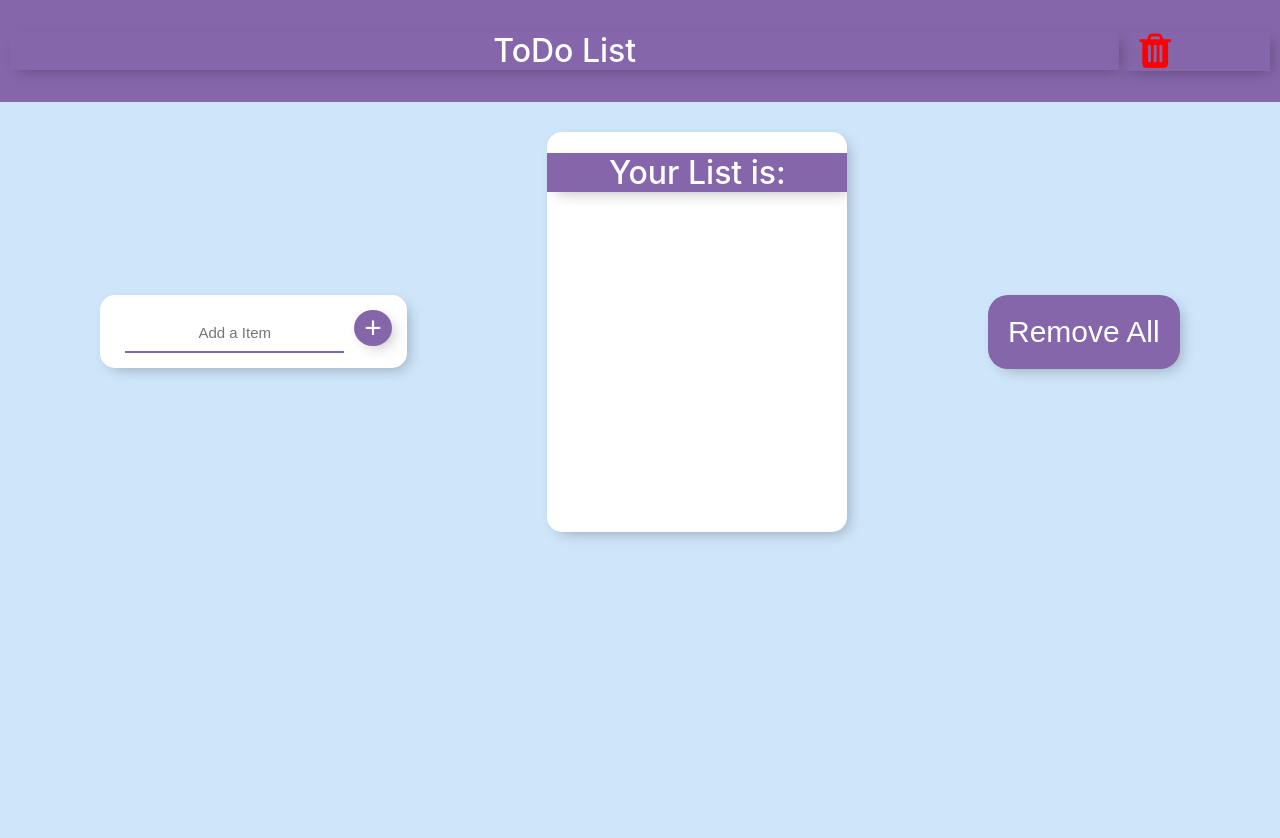
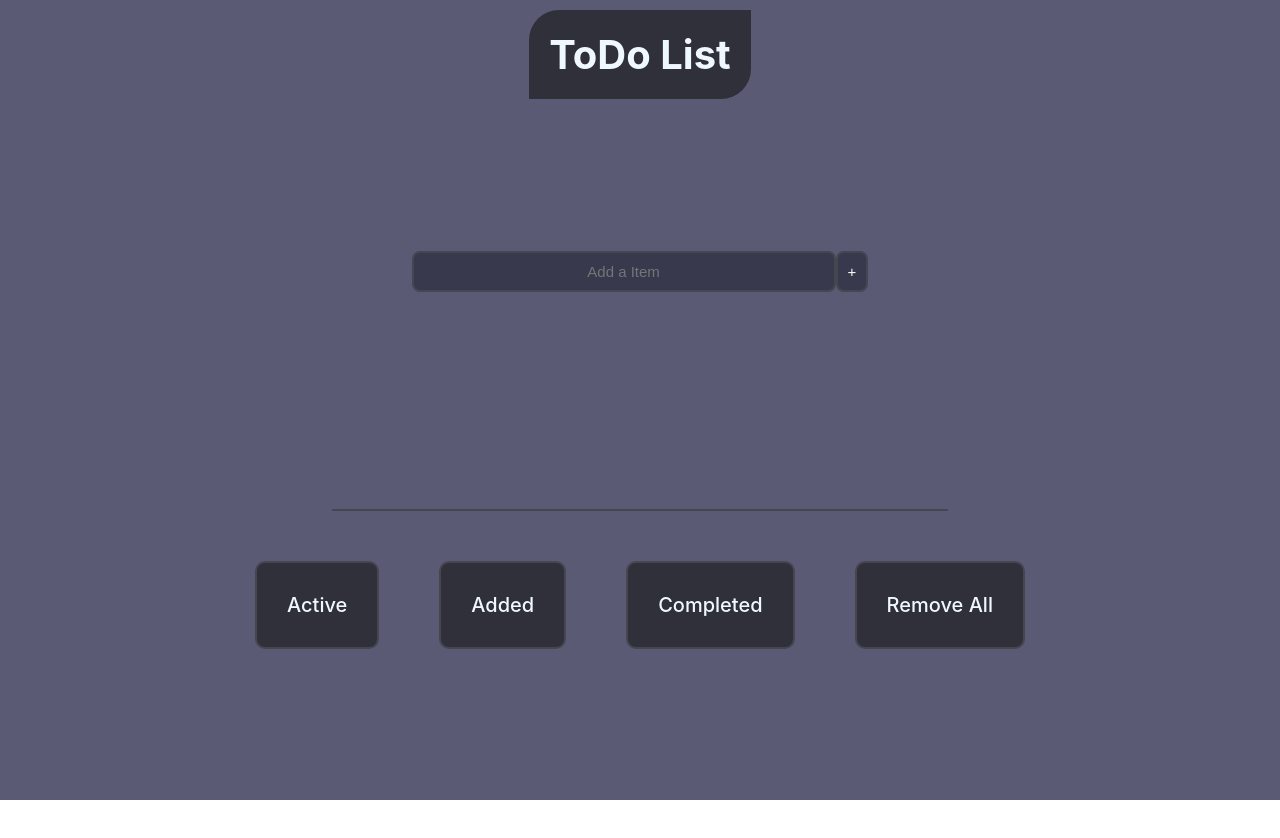
Before and after one commit to pritishajain/React_Training_Assignment, a React (Create React App) app in the folder to-do-list/: page / in a window 1280 px wide. Shown: the top 838 px of the page. After the commit the page ends 800 px from the top, so only its background shows below. Built offline with nearby package versions, Linux system fonts and the light colour scheme.

Commit message:
todo_list_week2:add functionality to to-do-list

```diff
--- a/to-do-list/src/App.tsx
+++ b/to-do-list/src/App.tsx
@@ -3,8 +3,8 @@ import Display from './components/to-do-display';
 
 function App() {
   return (
-    <Display/>
-       );
+    <Display />
+  );
 }
 
 export default App;
--- a/to-do-list/src/assets/css/to-do-display.css
+++ b/to-do-list/src/assets/css/to-do-display.css
@@ -1,4 +1,4 @@
-.main-div{
+/*.main-div{
   width: 100%;
   background-color: rgb(206, 229, 250) ;
   height:900px;
@@ -22,25 +22,25 @@ color: red;
 }
 h1{
   color: white;
-  /* padding: 6px 0 2px 0; */
+  padding: 6px 0 2px 0;
   text-align: center;
   font-weight: 500;
   box-shadow: 5px 5px 15px -5px rgba(0,0,0,0.3);
 }
 .container{
   display: flex;
+  flex-direction: column;
   justify-content: space-around;
   align-items: center;
   padding: 30px;
-
-}
-.add-list{
   background-color: white;
   border:none;
   border-radius: 15px;
   box-shadow: 5px 5px 15px -5px rgba(0,0,0,0.3);
   padding: 15px;
-  }
+
+}
+
 input{
   text-align: center;
   border: none;
@@ -53,15 +53,14 @@ input{
   color: #8566aa;
 }
 #Add{
-  border-radius: 50%;
+
   background-color: #8566aa;
   color: white;
   font-size: 30px;
   border: none;
   padding-left:10px;
   padding-right: 10px;
-  border-color: transparent;
-  box-shadow: 5px 5px 15px -5px rgba(0,0,0,0.3);
+
   outline: none;
 }
 #Add:hover{
@@ -78,29 +77,15 @@ input{
   box-shadow: 5px 5px 15px -5px rgba(0,0,0,0.3);
   outline: none;
 }
-.show-list{
 
-  background-color: white;
-  border:none;
-  border-radius: 15px;
-  box-shadow: 5px 5px 15px -5px rgba(0,0,0,0.3);
-  height: 50vh;
-  width: 300px;
-  overflow: scroll;
-
-
-}
 .show-list h1{
   background-color: #8566aa;
   color: white;
-  /* padding: 6px 0 2px 0; */
+  padding: 6px 0 2px 0;
   text-align: center;
   font-weight: 500;
   box-shadow: 5px 5px 15px -5px rgba(0,0,0,0.3);
 
-}
-.show-list::-webkit-scrollbar{
-  display: none;
 }
 @media screen and (max-width:950px)
 {
@@ -111,4 +96,91 @@ input{
    margin: 20px;
   }
 
+} */
+.head {
+  padding: 10px;
+  text-align: center;
+  font-size: 20px;
 }
+h1 {
+  margin: auto;
+  background-color: rgb(48, 48, 59);
+  width: fit-content;
+  padding: 20px;
+  border-bottom-right-radius: 30px;
+  border-top-left-radius: 30px;
+  color: aliceblue;
+}
+.main-div {
+  background-color: rgb(90, 90, 116);
+  height: 100vh;
+  margin: auto;
+}
+.upper-container {
+  display: flex;
+  flex-direction: column;
+  justify-content: center;
+  padding: 20px;
+  border-bottom: 2px solid rgb(70, 70, 80);
+  height: 45vh;
+  width: 45%;
+  margin: auto;
+}
+.add-list {
+  display: flex;
+  justify-content: center;
+}
+.show-list {
+  margin: 30px;
+  overflow: scroll;
+}
+.show-list::-webkit-scrollbar {
+  display: none;
+}
+input[type="text"] {
+  text-align: center;
+  border: 2px solid rgb(70, 70, 80);
+  font-size: 15px;
+  padding: 10px;
+  outline: none;
+  background-color: rgb(57, 57, 78);
+  width: 400px;
+  border-radius: 8px;
+  color: aliceblue;
+}
+#Add {
+  background-color: rgb(57, 57, 78);
+  color: white;
+  font-size: 15px;
+  border: none;
+  padding: 10px;
+  border: 2px solid rgb(70, 70, 80);
+  outline: none;
+  border-radius: 8px;
+}
+#Add:active {
+
+  box-shadow: 0 5px #666;
+  transform: translateY(4px);
+}
+
+.lower-container {
+  text-align: center;
+  display: flex;
+  justify-content: center;
+  padding: 20px;
+}
+.active,
+.added,
+.completed,
+.remove {
+  padding: 30px;
+  text-align: center;
+  border: 2px solid rgb(70, 70, 80);
+  margin: 30px;
+  font-size: 20px;
+  background-color: rgb(48, 48, 59);
+  border-radius: 10px;
+  font-weight: 500;
+  color: aliceblue;
+}
--- /dev/null
+++ b/to-do-list/src/assets/css/to-do-list.css
@@ -0,0 +1,31 @@
+.list-style{
+    color: aliceblue;
+    font-size: 20px;
+    list-style-type: square;
+    display: flex;
+    border-bottom: 1px solid  rgb(70, 70, 80);
+
+
+}
+.fa-check{
+    flex:1;
+    justify-content: center;
+    display: flex;
+
+}
+.fa-times{
+    justify-content: center;
+    display: flex;
+flex:1;
+
+}
+.list-text{
+flex:10;
+
+}
+.fa-check:hover{
+    color: green;
+}
+.fa-times:hover{
+    color: red;
+}
--- a/to-do-list/src/components/to-do-display.tsx
+++ b/to-do-list/src/components/to-do-display.tsx
@@ -1,38 +1,75 @@
-import React from 'react';
-import ReactDOM from 'react-dom';
-import '../assets/css/to-do-display.css';
+import React, { Component } from "react";
+import ReactDOM from "react-dom";
+import "../assets/css/to-do-display.css";
+import ToDoList from "./to-do-list";
 
+class Display extends React.Component<{}, { data: string; items: string[] }> {
+  constructor(props: string) {
+    super(props);
 
-function Display() {
+    this.state = {
+      data: "",
+      items: [],
+    };
+  }
+
+  render() {
+    const itemEvent = (event: React.ChangeEvent<HTMLInputElement>) => {
+      this.setState({
+       data: event.target.value,
+      });
+    };
+
+    const addItem = () => {
+        if (!this.state.data.length) {
+            return;
+          }
+      this.setState({
+        items: [...this.state.items, this.state.data],
+        data:""
+      });
+    };
+
     return (
       <>
         <div className="main-div">
-                <div className='head'>
+          <div className="head">
             <h1>ToDo List</h1>
-                    <i className="fa fa-trash" aria-hidden="true"></i>
+            {/*   <i className="fa fa-trash" aria-hidden="true"></i> */}
           </div>
 
-                <div className='container'>
+          <div className="upper-container">
             <div className="add-list">
+              <input
+                type="text"
+                placeholder="Add a Item"
+                value={this.state.data}
+                id="input-text"
+                onChange={itemEvent}
+              />
+              <button id="Add" onClick={addItem}>
+                +
+              </button>
+            </div>
 
-                        <input type="text" placeholder="Add a Item" id="input-text" />
-                        <button id="Add"> + </button>
+            <div className="show-list">
+              <ul>
+                {this.state.items.map((value:string, i:React.Key) => {
+                  return (<ToDoList text={value} />);
+                })}
 
+              </ul>
             </div>
-                    <div className='show-list'>
-                        <h1>Your List is:</h1>
-                        <ol>
-
-                        </ol>
-
           </div>
-                    <div className='remove-list'>
-                        <button id="remove">Remove All</button>
-                    </div>
+          <div className="lower-container">
+            <div className="active">Active</div>
+            <div className="added">Added</div>
+            <div className="completed">Completed</div>
+            <div className="remove">Remove All</div>
           </div>
         </div>
       </>
-    )
-
+    );
+  }
 }
 export default Display;
--- /dev/null
+++ b/to-do-list/src/components/to-do-list.tsx
@@ -0,0 +1,20 @@
+import React from "react";
+import "../assets/css/to-do-list.css";
+
+const ToDoList = (props: { text: string}) => {
+   /*  const removeItems=()=>{
+
+
+    } */
+  return (
+    <>
+    <div className="list-style">
+      <li className="list-text">{props.text}</li>
+      <i className="fa fa-check" aria-hidden="true"></i>
+      <i className="fa fa-times" aria-hidden="true"></i>
+
+      </div>
+    </>
+  );
+};
+export default ToDoList;
```
Lines whose indentation alone changed are shown as unchanged.
